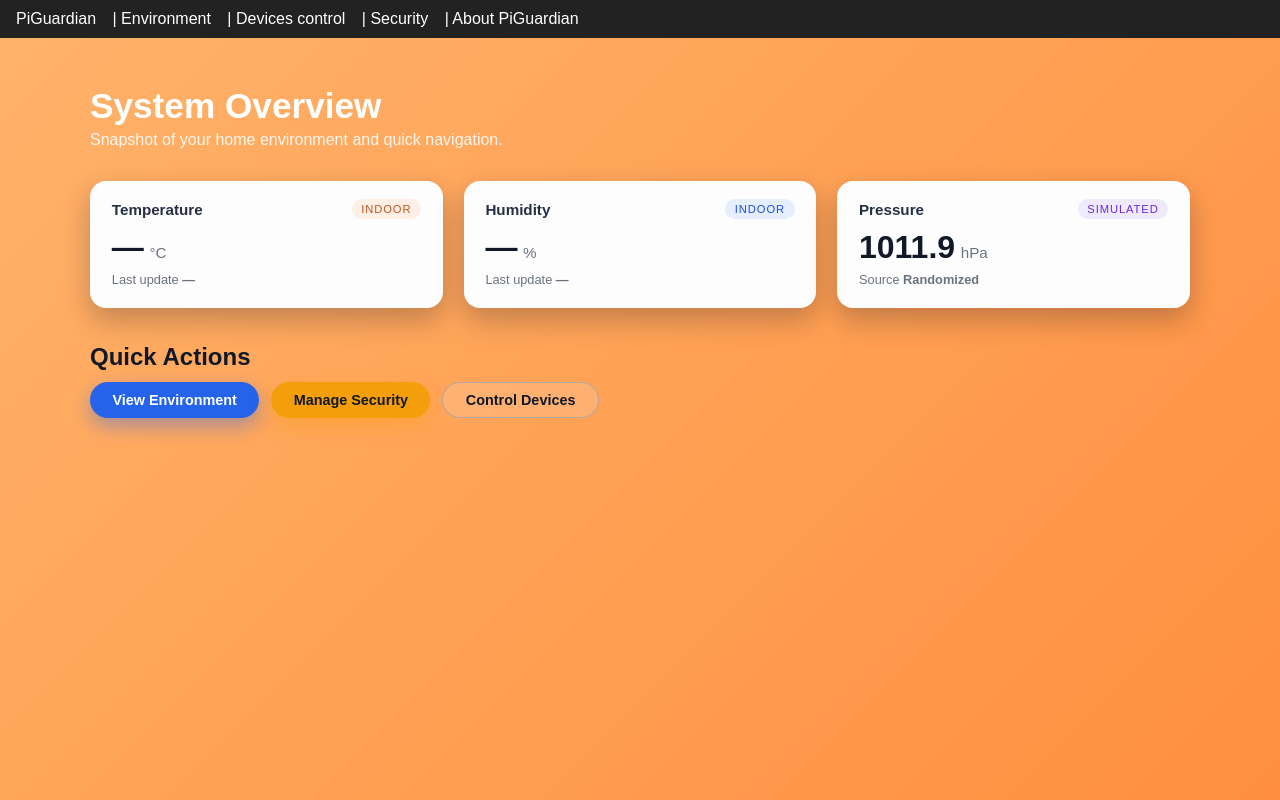
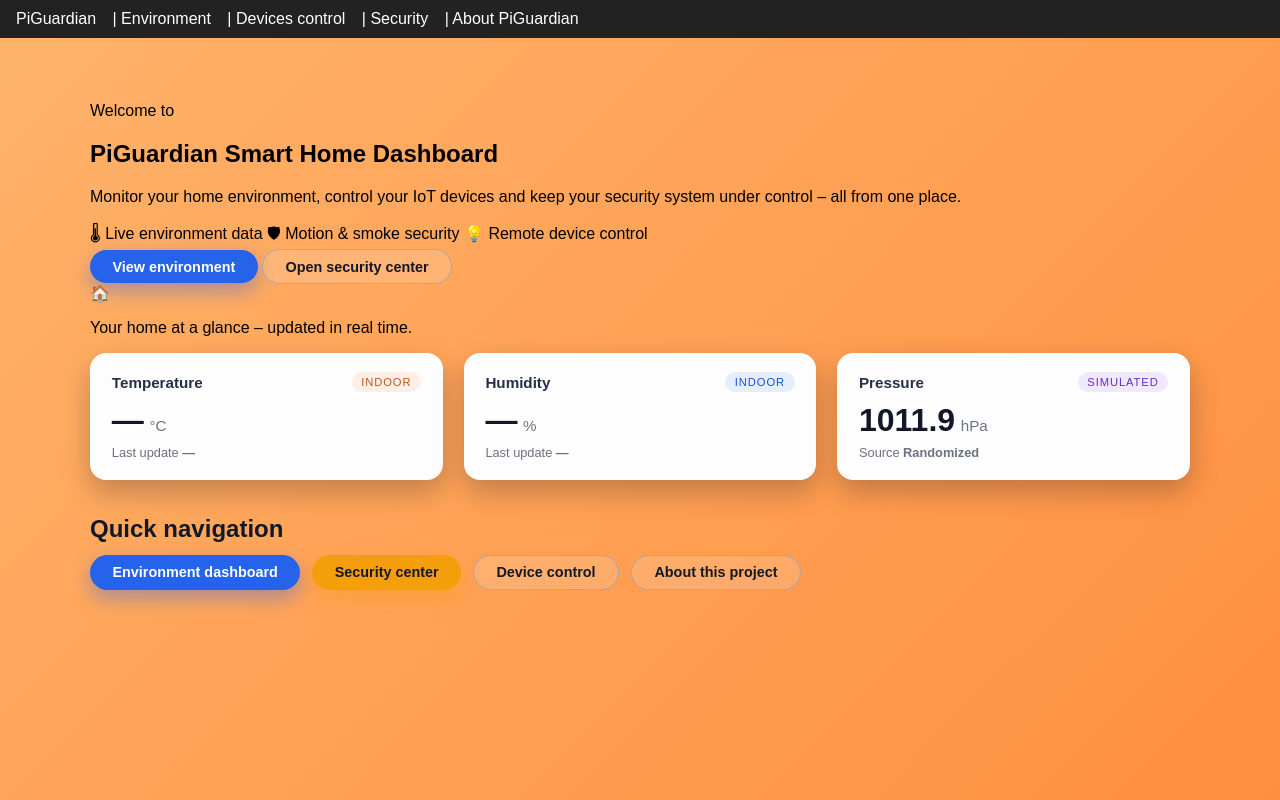
Before and after one commit to KylianLaw/PiGuardianDashboardRender, a Flask app: page / in a window 1280 px wide. Run offline with Flask 3, Linux system fonts and the light colour scheme; data that the repository does not hold is empty; parts of the project's set-up code (start-up, migrations or seed data) failed here and were passed over; some libraries are stand-ins or nearby versions.

Commit message:
Revamp summary page layout and content
Updated the summary page with a new title and enhanced content sections, including a hero section and quick navigation links.

```diff
--- a/templates/summary.html
+++ b/templates/summary.html
@@ -1,20 +1,52 @@
 {% extends "base.html" %}
 
-{% block title %}System Overview{% endblock %}
+{% block title %}PiGuardian – Home{% endblock %}
 
 {% block content %}
 <div class="summary-page">
 
-    <header class="summary-header">
-        <div>
-            <h1 class="summary-title">System Overview</h1>
-            <p class="summary-subtitle">
-                Snapshot of your home environment and quick navigation.
+    <!-- HERO / PROJECT PROMO -->
+    <section class="summary-hero">
+        <div class="summary-hero__text">
+            <p class="summary-hero__eyebrow">Welcome to</p>
+            <h1 class="summary-hero__title">PiGuardian Smart Home Dashboard</h1>
+            <p class="summary-hero__subtitle">
+                Monitor your home environment, control your IoT devices
+                and keep your security system under control – all from one place.
+            </p>
+
+            <div class="summary-hero__badges">
+                <span class="summary-hero__badge">🌡 Live environment data</span>
+                <span class="summary-hero__badge">🛡 Motion &amp; smoke security</span>
+                <span class="summary-hero__badge">💡 Remote device control</span>
+            </div>
+
+            <div class="summary-hero__cta-row">
+                <a class="summary-btn summary-btn--primary" href="{{ url_for('environment_page') }}">
+                    View environment
+                </a>
+                <a class="summary-btn summary-btn--ghost" href="{{ url_for('security_control') }}">
+                    Open security center
+                </a>
+            </div>
+        </div>
+
+        <!-- Animated “image” (CSS animated orb) -->
+        <div class="summary-hero__visual">
+            <div class="summary-hero__orb">
+                <div class="summary-hero__icon">🏠</div>
+                <div class="summary-hero__pulse summary-hero__pulse--one"></div>
+                <div class="summary-hero__pulse summary-hero__pulse--two"></div>
+            </div>
+            <p class="summary-hero__visual-caption">
+                Your home at a glance – updated in real time.
             </p>
         </div>
-    </header>
+    </section>
 
+    <!-- MAIN GRID: 3 environment cards -->
     <section class="summary-grid">
+        <!-- Temperature card -->
         <article class="summary-card">
             <div class="summary-card__header">
                 <span class="summary-card__label">Temperature</span>
@@ -30,6 +62,7 @@
             </p>
         </article>
 
+        <!-- Humidity card -->
         <article class="summary-card">
             <div class="summary-card__header">
                 <span class="summary-card__label">Humidity</span>
@@ -45,6 +78,7 @@
             </p>
         </article>
 
+        <!-- Pressure card (simulated) -->
         <article class="summary-card">
             <div class="summary-card__header">
                 <span class="summary-card__label">Pressure</span>
@@ -61,17 +95,21 @@
         </article>
     </section>
 
+    <!-- QUICK ACTIONS -->
     <section class="summary-actions">
-        <h2 class="summary-actions__title">Quick Actions</h2>
+        <h2 class="summary-actions__title">Quick navigation</h2>
         <div class="summary-actions__buttons">
             <a class="summary-btn summary-btn--primary" href="{{ url_for('environment_page') }}">
-                View Environment
+                Environment dashboard
             </a>
             <a class="summary-btn summary-btn--warning" href="{{ url_for('security_control') }}">
-                Manage Security
+                Security center
             </a>
             <a class="summary-btn summary-btn--ghost" href="{{ url_for('devices_control') }}">
-                Control Devices
+                Device control
+            </a>
+            <a class="summary-btn summary-btn--ghost" href="{{ url_for('about_page') }}">
+                About this project
             </a>
         </div>
     </section>
```
